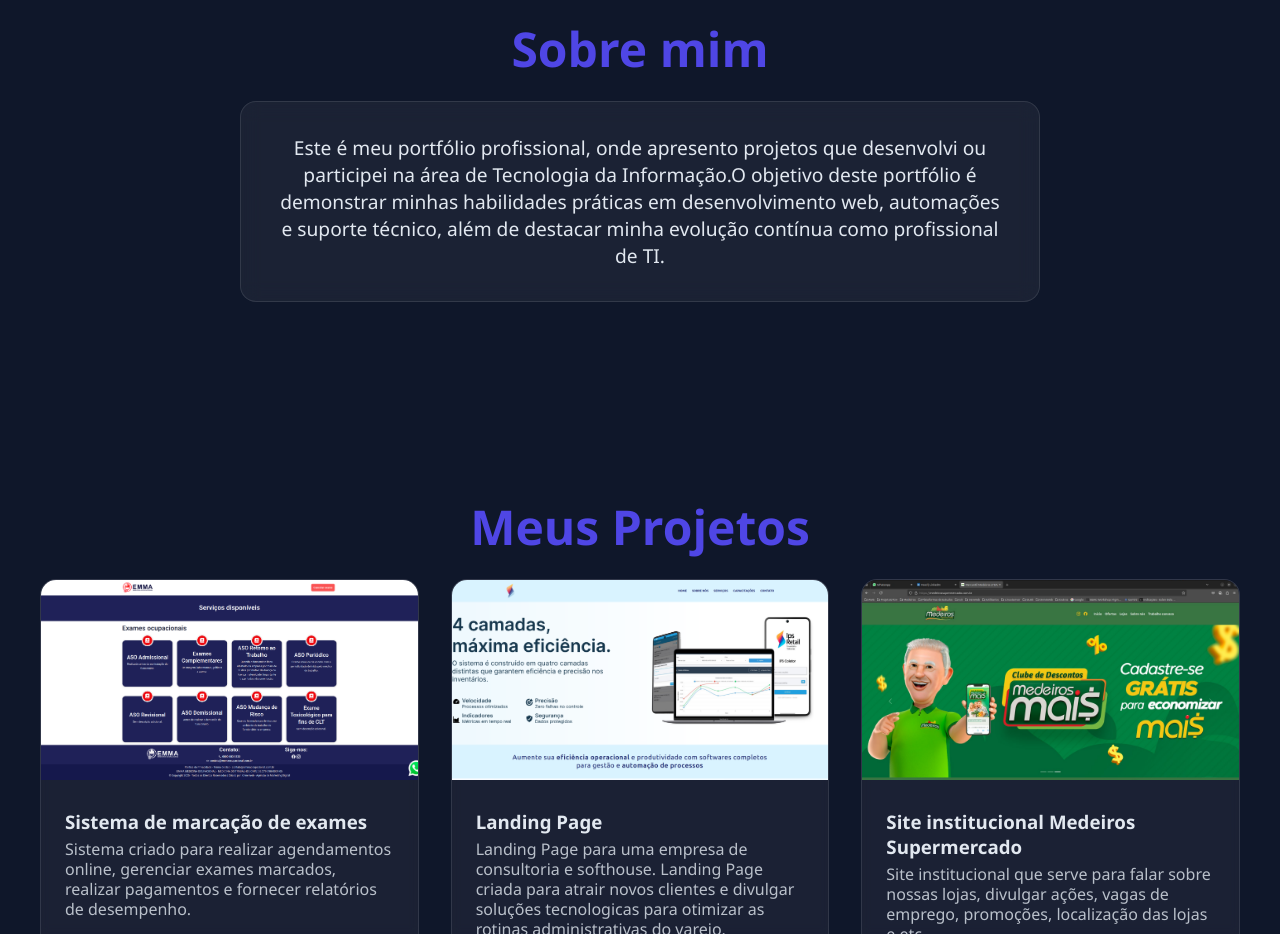
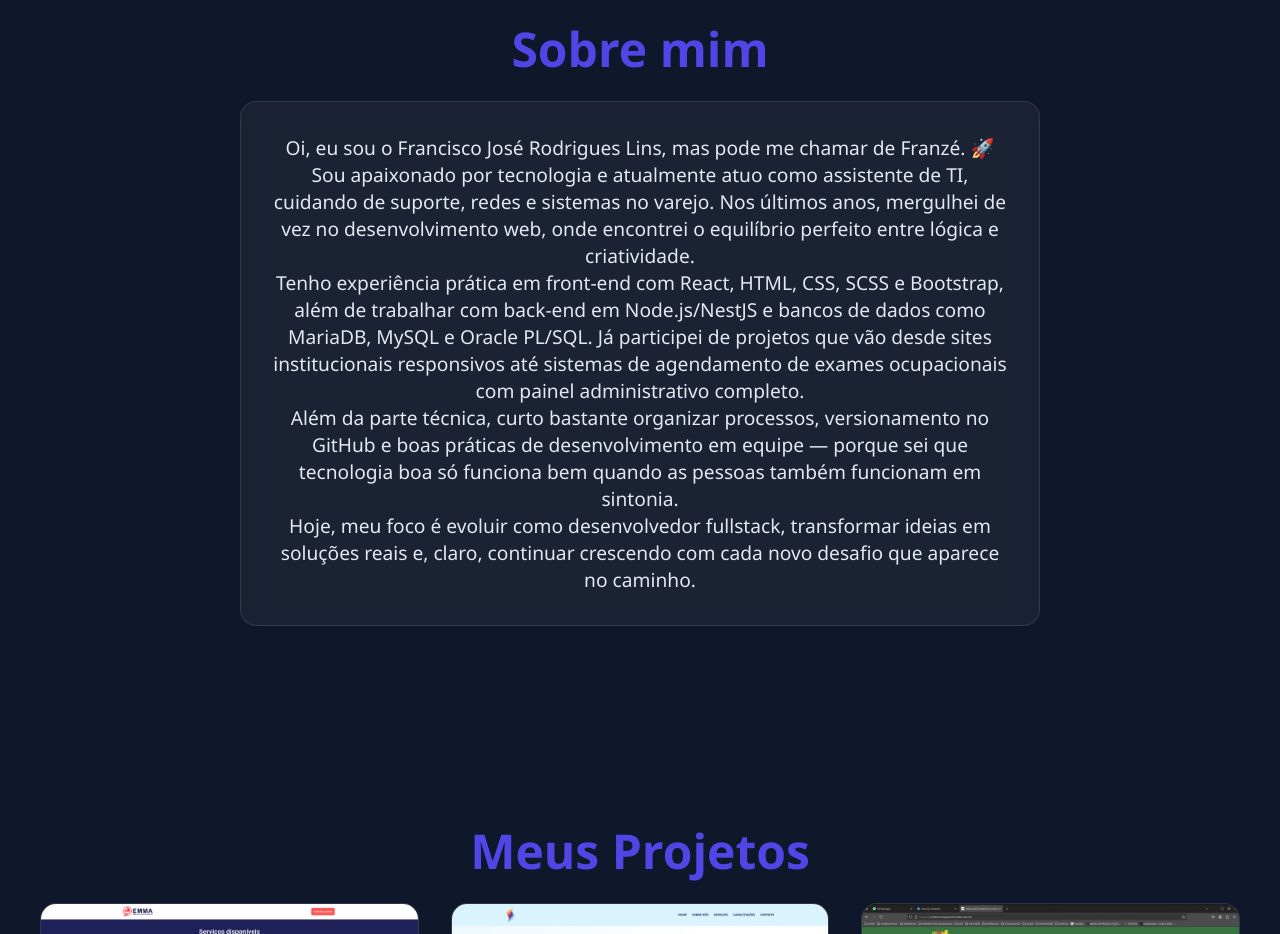
Before and after one commit to franciscojose96/MyPortfolio, a plain HTML site: page index.html in a window 1280 px wide. Shown: the part 880-1814 px from the top of the page. Drawn offline with Linux system fonts and the light colour scheme.

Commit message:
Update index.html

```diff
--- a/index.html
+++ b/index.html
@@ -54,7 +54,15 @@
     <section id="sobre" class="sobre">
         <h2 class="sobre-titulo">Sobre mim</h2>
         <div class="sobre-caixa">
-            <p class="sobre-paragrafo">Este é meu portfólio profissional, onde apresento projetos que desenvolvi ou participei na área de Tecnologia da Informação.O objetivo deste portfólio é demonstrar minhas habilidades práticas em desenvolvimento web, automações e suporte técnico, além de destacar minha evolução contínua como profissional de TI.</p>
+            <p class="sobre-paragrafo">Oi, eu sou o Francisco José Rodrigues Lins, mas pode me chamar de Franzé. 🚀
+                Sou apaixonado por tecnologia e atualmente atuo como assistente de TI, cuidando de suporte, redes e sistemas no varejo. Nos últimos anos, mergulhei de vez no desenvolvimento web, onde encontrei o equilíbrio perfeito entre lógica e criatividade.
+            </p>
+
+            <p class="sobre-paragrafo">Tenho experiência prática em front-end com React, HTML, CSS, SCSS e Bootstrap, além de trabalhar com back-end em Node.js/NestJS e bancos de dados como MariaDB, MySQL e Oracle PL/SQL. Já participei de projetos que vão desde sites institucionais responsivos até sistemas de agendamento de exames ocupacionais com painel administrativo completo.</p>
+
+            <p class="sobre-paragrafo">Além da parte técnica, curto bastante organizar processos, versionamento no GitHub e boas práticas de desenvolvimento em equipe — porque sei que tecnologia boa só funciona bem quando as pessoas também funcionam em sintonia.</p>
+
+            <p class="sobre-paragrafo">Hoje, meu foco é evoluir como desenvolvedor fullstack, transformar ideias em soluções reais e, claro, continuar crescendo com cada novo desafio que aparece no caminho.</p>
         </div>
     </section>
 
```
